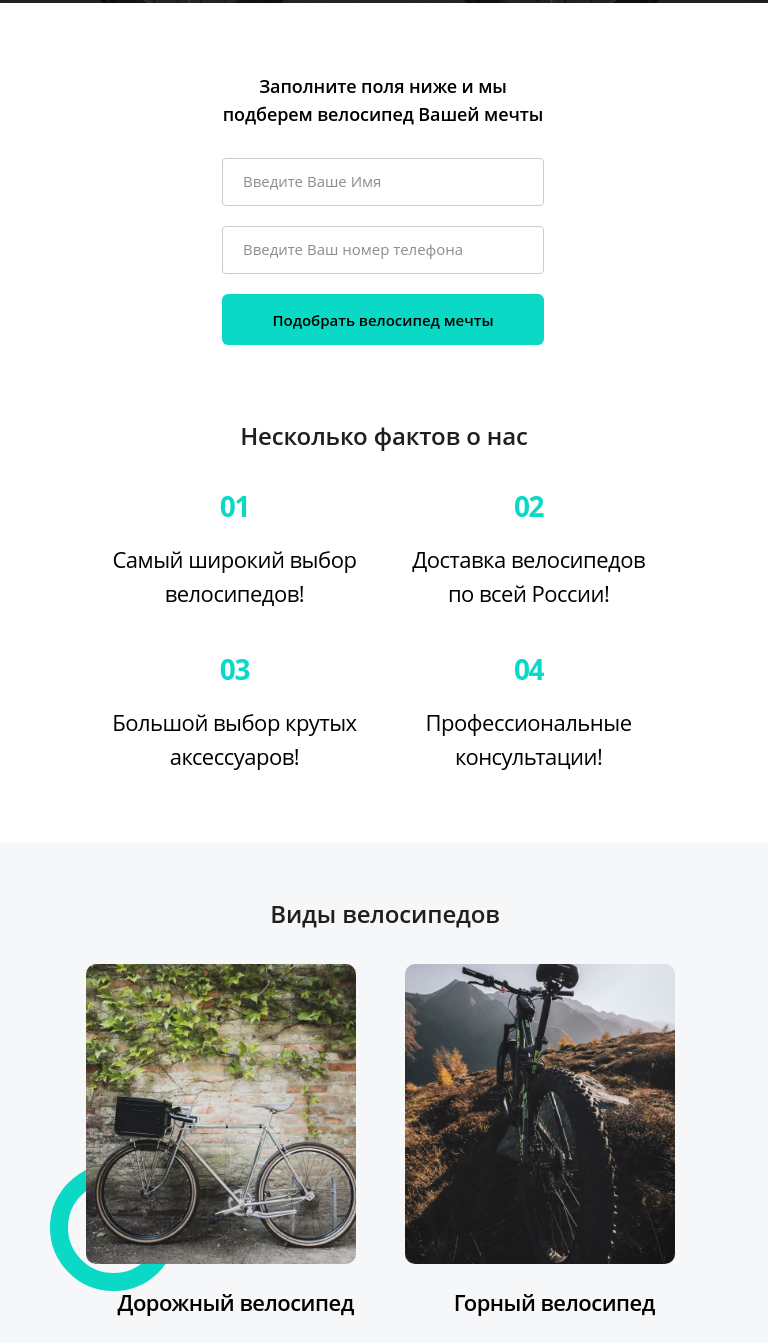
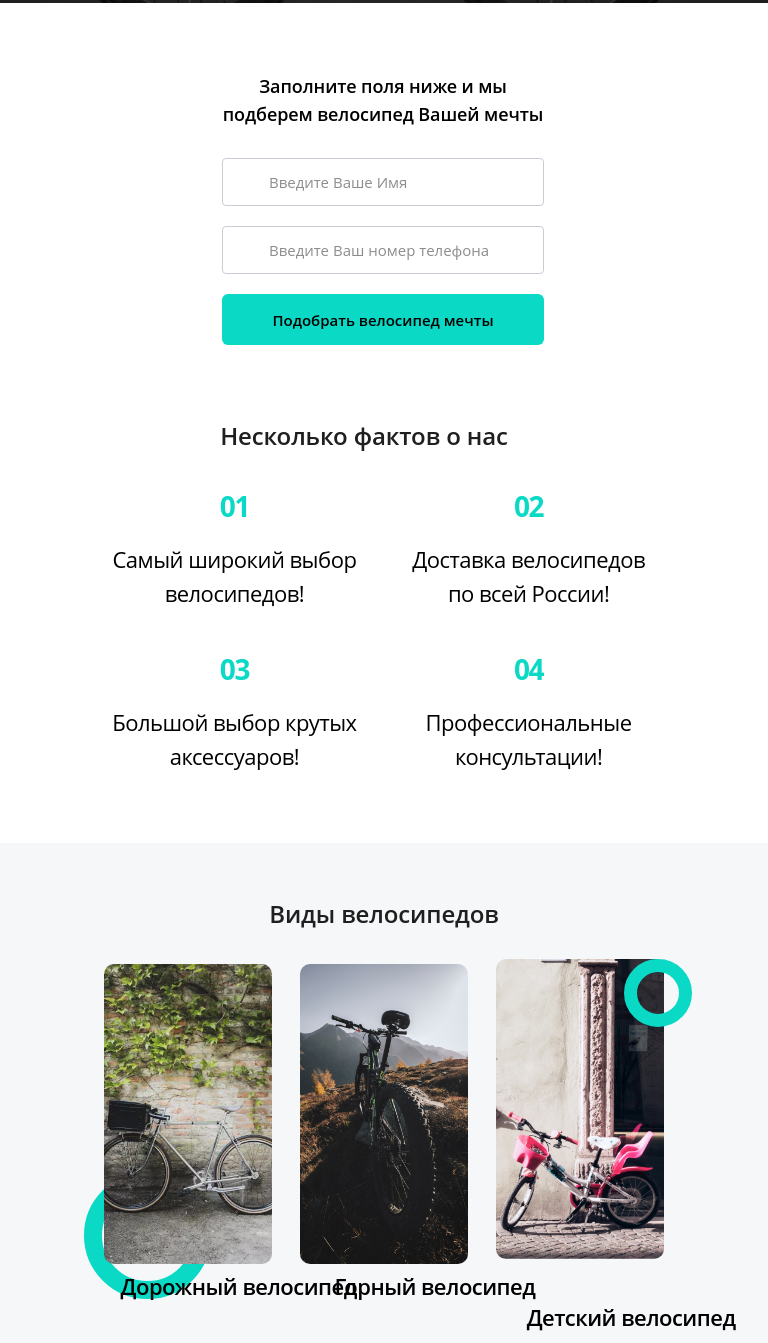
Before and after one commit to kseniakopli/kseniakopli.github.io, a website: page source/index.html in a window 768 px wide. Shown: the part 337-1680 px from the top of the page. Drawn offline with nearby package versions, Linux system fonts and the light colour scheme; files that its build step writes are made by us from their sources; files whose address does not match are found by name.

Commit message:
fixed some bugs

```diff
--- a/source/index.html
+++ b/source/index.html
@@ -39,7 +39,9 @@
     <header class="header">
       <div class="container header__container">
         <nav class="header__menu menu menu--closed menu--nojs">
-          <button class="menu__btn" type="button"></button>
+          <button class="menu__btn" type="button">
+            <span class="visually-hidden">Меню</span>
+          </button>
           <ul class="menu__list">
             <li class="menu__list-item">
               <a class="menu__link" href="#about">О нас</a>
@@ -81,12 +83,22 @@
             <p class="form__description">
               Заполните поля ниже и мы подберем велосипед Вашей мечты
             </p>
+            <label for="name">
+              <span class="visually-hidden">
+                Имя
+              </span>
+            </label>
             <input
               type="text"
               id="name"
               placeholder="Введите Ваше Имя"
               required
             />
+            <label for="phone">
+              <span class="visually-hidden">
+                Телефон
+              </span>
+            </label>
             <input
               type="tel"
               id="phone"
--- a/source/sass/blocks/about.scss
+++ b/source/sass/blocks/about.scss
@@ -2,12 +2,11 @@
   height: auto;
   margin-bottom: 150px;
 }
+
 .about__title {
   padding-top: 150px;
   text-align: center;
   color: #1f1f1f;
-  max-width: 362px;
-  margin-left: 503px;
 }
 
 .about__container {
@@ -22,7 +21,6 @@
     margin-left: 0;
     font-size: 24px;
     line-height: 41px;
-    padding-left: 7px;
   }
 }
 
@@ -33,7 +31,6 @@
   .about__title {
     max-width: 290;
     margin: 0 auto;
-    padding-left: 40px;
   }
   .about__container {
     padding-left: 40px;
--- a/source/sass/blocks/bikes.scss
+++ b/source/sass/blocks/bikes.scss
@@ -1,17 +1,16 @@
 .bikes {
   display: flex;
-  justify-content: center;
+  flex-wrap: wrap;
+  justify-content: space-between;
   margin-top: 60px;
   position: relative;
   z-index: 1;
 }
 
 .bikes__item {
-  margin-right: 50px;
+  max-width: 30%;
 }
-.bikes__item:first-child {
-  margin-left: 105px;
-}
+
 .bikes__item:last-child {
   margin-top: -1%;
 }
@@ -132,28 +131,32 @@
 @media (min-width: 768px) and (max-width: 1023px) {
   .bikes {
     flex-wrap: wrap;
-    // justify-content: center;
-    align-items: center;
     margin-top: 30px;
   }
 
   .bikes__item,
-  .bikes__item:first-child {
+  .bikes__item:first-child,
+  .bikes__item--mountain_bicycle {
     margin: 0;
-    margin-left: 20px;
-    margin-bottom: 5px;
+  }
+
+  .bikes__item,
+  .bikes__item-title {
+    width: 270px;
+  }
+
+  .bikes__item-title {
+    margin: 0;
+    margin-bottom: 30px;
   }
   .bikes__item--mountain_bicycle::before,
   .bikes__item--mountain_bicycle::after {
     display: none;
   }
   .bikes__item {
-    width: 39%;
+    width: 45%;
   }
 
-  .bikes__item--mountain_bicycle {
-    margin-top: 0;
-  }
   .bikes__item--kids_bicycle .bikes__item-title {
     margin-top: 37px;
   }
@@ -177,7 +180,4 @@
     top: 0;
     left: 76%;
   }
-  .bikes__item-title {
-    margin-bottom: 30px;
-  }
 }
--- a/source/sass/blocks/form.scss
+++ b/source/sass/blocks/form.scss
@@ -17,22 +17,31 @@
 }
 
 .form input {
+  font-family: "Open Sans", "Tahoma", sans-serif;
+  font-style: normal;
+  font-weight: normal;
   background: #ffffff;
   border: 1px solid #c9ccd4;
   box-sizing: border-box;
   border-radius: 4px;
   min-height: 48px;
+  margin-bottom: 20px;
+  padding-left: 28px;
+  width: 100%;
+  height: 48px;
+  font-size: 15px;
+  line-height: 24px;
+}
+.form input:hover,
+.form input:focus
+{
+  background: #E0FFFF;
 }
 
 .form input::-webkit-input-placeholder {
-  font-family: "Open Sans", "Tahoma", sans-serif;
-  font-style: normal;
-  font-weight: normal;
-  font-size: 15px;
-  line-height: 24px;
+  font: inherit;
   color: #1c1c1c;
   opacity: 0.5;
-  padding-left: 25px;
 }
 
 .form button {
@@ -78,6 +87,5 @@
   }
   .form input::-webkit-input-placeholder {
     padding-left: 18px;
-
   }
 }
--- a/source/sass/blocks/header.scss
+++ b/source/sass/blocks/header.scss
@@ -129,4 +129,8 @@
   .header__content-left {
     max-width: 337px;
   }
+  .header__container {
+    max-width: 1023px;
+    margin:0;
+  }
 }
--- a/source/sass/blocks/types_of_bicycles.scss
+++ b/source/sass/blocks/types_of_bicycles.scss
@@ -9,11 +9,11 @@
 .types_of_bicycles__title {
   padding-top: 150px;
   color: #1f1f1f;
-  max-width: 288px;
-  margin-left: 525px;
 }
 .types_of_bicycles__container {
   max-width: 1320px;
+  margin: 0 auto;
+  padding: 0 6%;
 }
 
 @media (min-width: 320px) and (max-width: 1023px) {
@@ -36,9 +36,11 @@
 @media (min-width: 768px) and (max-width: 1023px) {
   .types_of_bicycles {
     padding-bottom: 35px;
-  }
-  .types_of_bicycles__title {
-    max-width: 288;
-    margin: 0 auto;
-  }
+
 }
+.types_of_bicycles__container{
+  width: 77%;
+  padding-left: 2%;
+  padding-right: 2%;
+}
+}
--- a/source/sass/system.scss
+++ b/source/sass/system.scss
@@ -24,6 +24,15 @@ main {
   margin-bottom: 250px;
 }
 
+.visually-hidden
+ {
+  position: absolute;
+  clip: rect(0 0 0 0);
+  width: 1px;
+  height: 1px;
+  margin: -1px;
+}
+
 @media (min-width: 320px) and (max-width: 1023px) {
   main {
     margin-bottom: 120px;
```
Also changed, not shown: build/css/style.css, build/css/style.min.css, build/index.html, 1 other file.
